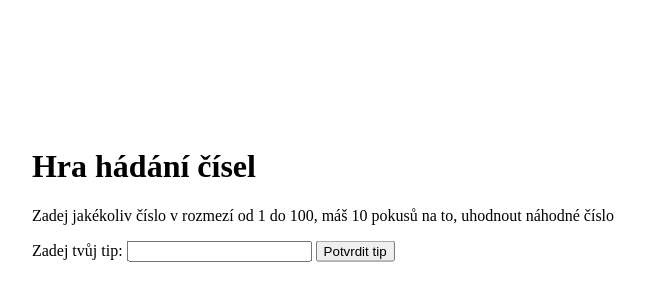
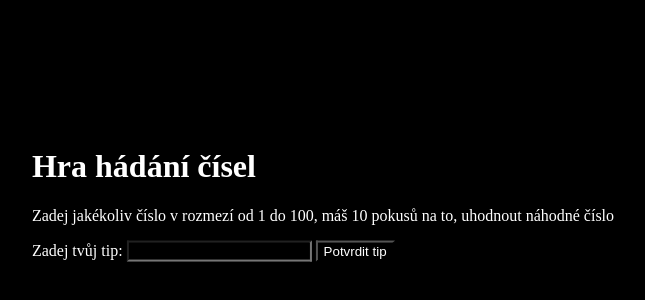
Before and after one commit to azaludek/number-guessing.js, a plain HTML site: page index.html in a window 1280 px wide. Shown: the part 206-506 px from the top of the page, without its empty margins (317-962 px from the left). Drawn offline with Linux system fonts and the light colour scheme.

Commit message:
Update style.css
Vylepšení vizuální stránky

```diff
--- a/style.css
+++ b/style.css
@@ -1,7 +1,13 @@
+* {
+  background-color: black;
+  color: white;
+}
+
 .container {
   position: absolute;
   top: 50%;
   left: 50%;
   transform: translate(-50%, -50%);
-  color: black;
+  color: white;
+  align-items: center;
 }/*# sourceMappingURL=style.css.map */
```
